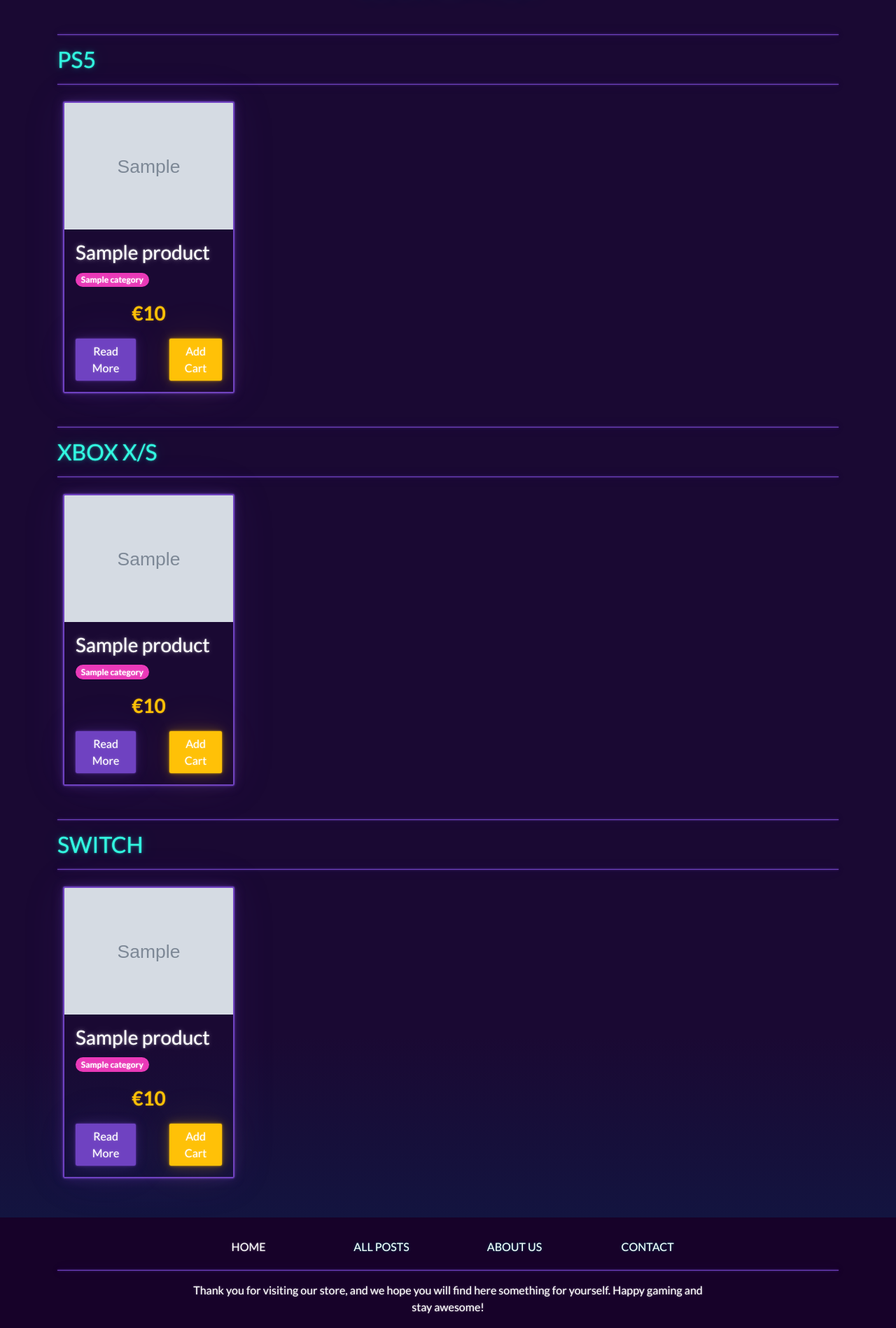
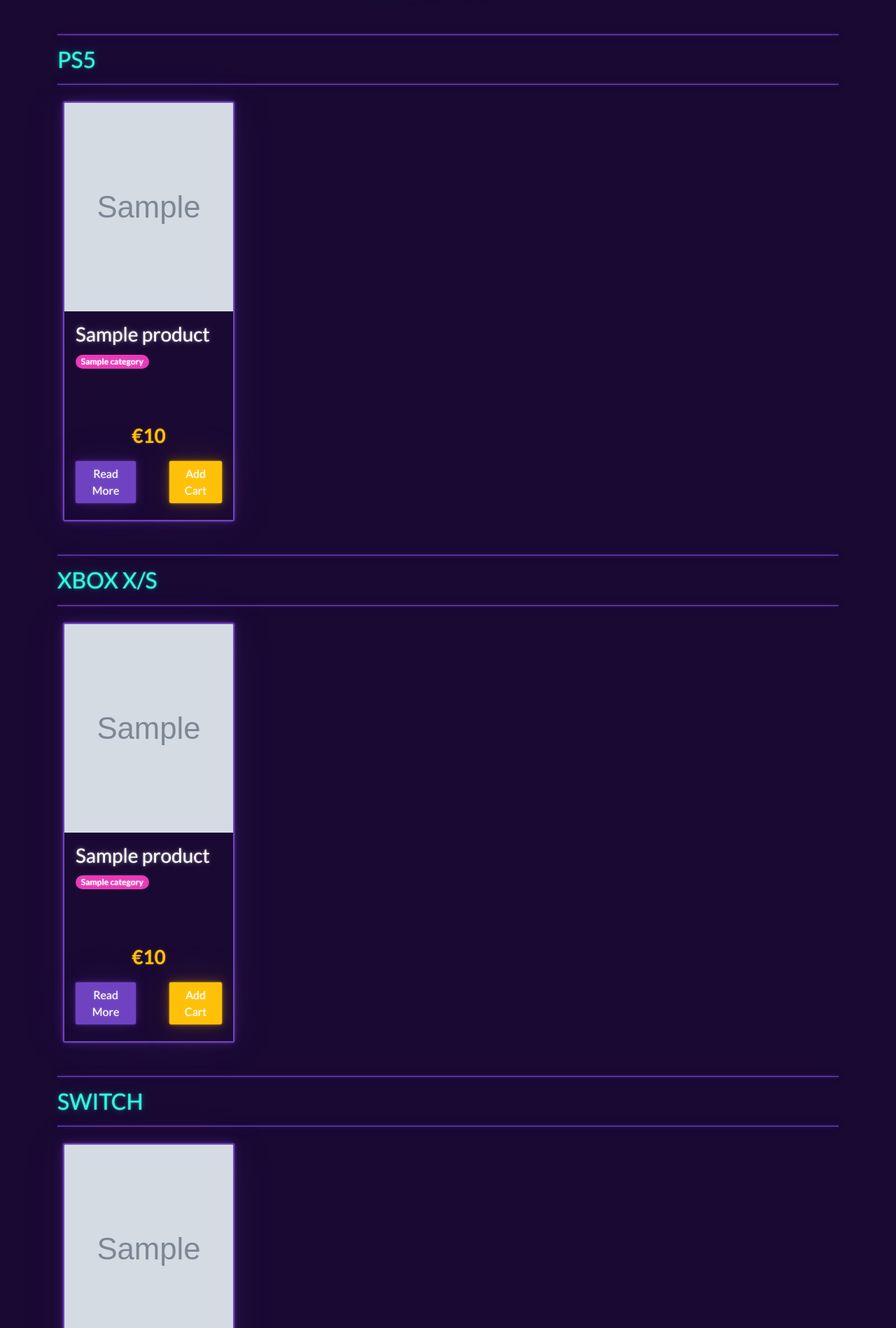
Before and after one commit to mich1991/NerdShop, a Django app: template home/templates/home/index.html in a window 1280 px wide. Shown: the part 551-2449 px from the top of the page at 70% size. Run offline with Django 4.2, Linux system fonts and the light colour scheme; the template is opened without the code that fills it: most values are stand-ins (such as "Sample title", 1, 10 or a date in 2020); grey boxes marked "Sample" are stand-in pictures; some libraries are stand-ins or nearby versions.

Commit message:
improve card styling

```diff
--- a/home/templates/home/index.html
+++ b/home/templates/home/index.html
@@ -24,12 +24,16 @@
             <div class="row">
                 {% for product in ps5 %}
                     <div class="col-lg-3 col-md-6 col-sm-12">
-                        <div class="card border-primary mx-2 my-2">
+                        <div class="card border-primary mx-2 my-2 position-relative">
                             <img src="{{ product.image.url }}" class="card-img-top" alt="{{ product.title }}">
-                            <div class="card-body">
-                                <h3 class="card-title fs-3">{{ product.title }}</h3>
-                                <p class="card-text"><span
-                                        class="badge rounded-pill bg-secondary">{{ product.category }} </span></p>
+                            <div class="card-body d-flex flex-column">
+                                <div class="flex-grow-1">
+                                    <h3 class="card-title fs-3">{{ product.title }}</h3>
+                                    <p class="card-text">
+                                        <span class="badge rounded-pill bg-secondary">{{ product.category }} </span>
+                                    </p>
+                                </div>
+
                                 {% if product.on_sale %}
                                     <p class="text-danger text-center fs-3 fw-bold">€{{ product.sale_price }}
                                         <span class="text-muted fs-6 text-decoration-line-through">{{ product.price }}</span>
@@ -37,7 +41,7 @@
                                 {% else %}
                                     <p class="text-center text-warning fs-3 fw-bold">€{{ product.price }}</p>
                                 {% endif %}
-                                <div class="d-flex justify-content-evenly gap-5">
+                                <div class="d-flex justify-content-evenly gap-5 mb-2">
                                     <a href="{% url 'home' %}" class="btn btn-primary">Read More</a>
                                     <a href="{% url 'home' %}" class="btn btn-warning">Add Cart</a>
                                 </div>
@@ -56,12 +60,16 @@
             <div class="row">
                 {% for product in xbox %}
                     <div class="col-lg-3 col-md-6 col-sm-12">
-                        <div class="card border-primary mx-2 my-2">
+                        <div class="card border-primary mx-2 my-2 position-relative">
                             <img src="{{ product.image.url }}" class="card-img-top" alt="{{ product.title }}">
-                            <div class="card-body">
-                                <h3 class="card-title fs-3">{{ product.title }}</h3>
-                                <p class="card-text"><span
-                                        class="badge rounded-pill bg-secondary">{{ product.category }} </span></p>
+                            <div class="card-body d-flex flex-column">
+                                <div class="flex-grow-1">
+                                    <h3 class="card-title fs-3">{{ product.title }}</h3>
+                                    <p class="card-text">
+                                        <span class="badge rounded-pill bg-secondary">{{ product.category }} </span>
+                                    </p>
+                                </div>
+
                                 {% if product.on_sale %}
                                     <p class="text-danger text-center fs-3 fw-bold">€{{ product.sale_price }}
                                         <span class="text-muted fs-6 text-decoration-line-through">{{ product.price }}</span>
@@ -69,7 +77,7 @@
                                 {% else %}
                                     <p class="text-center text-warning fs-3 fw-bold">€{{ product.price }}</p>
                                 {% endif %}
-                                <div class="d-flex justify-content-evenly gap-5">
+                                <div class="d-flex justify-content-evenly gap-5 mb-2">
                                     <a href="{% url 'home' %}" class="btn btn-primary">Read More</a>
                                     <a href="{% url 'home' %}" class="btn btn-warning">Add Cart</a>
                                 </div>
@@ -88,12 +96,16 @@
             <div class="row">
                 {% for product in switch %}
                     <div class="col-lg-3 col-md-6 col-sm-12">
-                        <div class="card border-primary mx-2 my-2">
+                        <div class="card border-primary mx-2 my-2 position-relative">
                             <img src="{{ product.image.url }}" class="card-img-top" alt="{{ product.title }}">
-                            <div class="card-body">
-                                <h3 class="card-title fs-3">{{ product.title }}</h3>
-                                <p class="card-text"><span
-                                        class="badge rounded-pill bg-secondary">{{ product.category }} </span></p>
+                            <div class="card-body d-flex flex-column">
+                                <div class="flex-grow-1">
+                                    <h3 class="card-title fs-3">{{ product.title }}</h3>
+                                    <p class="card-text">
+                                        <span class="badge rounded-pill bg-secondary">{{ product.category }} </span>
+                                    </p>
+                                </div>
+
                                 {% if product.on_sale %}
                                     <p class="text-danger text-center fs-3 fw-bold">€{{ product.sale_price }}
                                         <span class="text-muted fs-6 text-decoration-line-through">{{ product.price }}</span>
@@ -101,7 +113,7 @@
                                 {% else %}
                                     <p class="text-center text-warning fs-3 fw-bold">€{{ product.price }}</p>
                                 {% endif %}
-                                <div class="d-flex justify-content-evenly gap-5">
+                                <div class="d-flex justify-content-evenly gap-5 mb-2">
                                     <a href="{% url 'home' %}" class="btn btn-primary">Read More</a>
                                     <a href="{% url 'home' %}" class="btn btn-warning">Add Cart</a>
                                 </div>
--- a/static/css/index.css
+++ b/static/css/index.css
@@ -0,0 +1,11 @@
+.card {
+    height: 600px; !important;
+}
+
+.card-body {
+    height: 300px; !important;
+}
+
+.card-img-top {
+    height: 300px; !important;
+}
```
